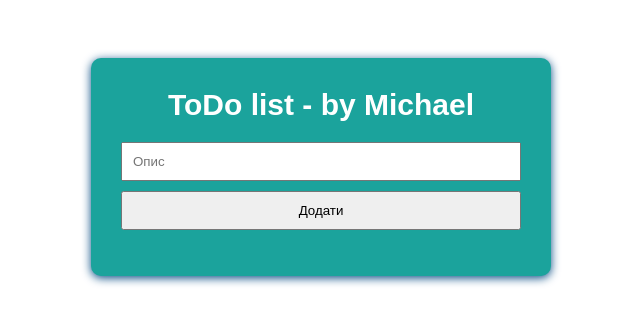
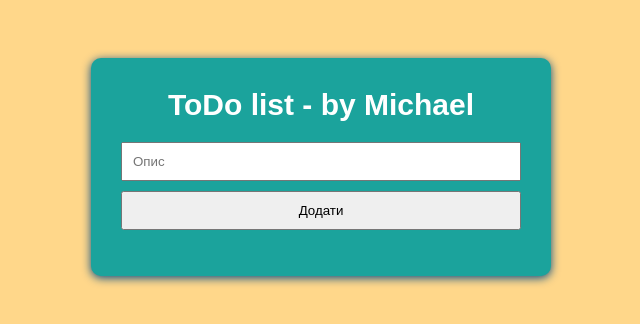
Before and after one commit to Mike-SOA/ToDooList, a plain HTML site: page index.html in a window 1280 px wide. Shown: the whole page, without its empty margins (319-959 px from the left). Drawn offline with Linux system fonts and the light colour scheme.

Commit message:
change backgraund

```diff
--- a/css/main.css
+++ b/css/main.css
@@ -1,5 +1,5 @@
 body {
-  border-color: #ffd78a;
+  background-color: #ffd78a;
   font-family: sans-serif;
   -webkit-box-sizing: content-box;
   box-sizing: border-box;
```
